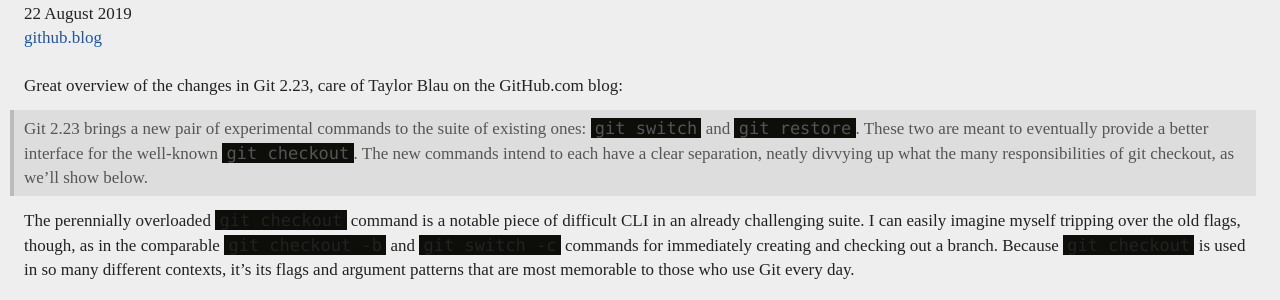
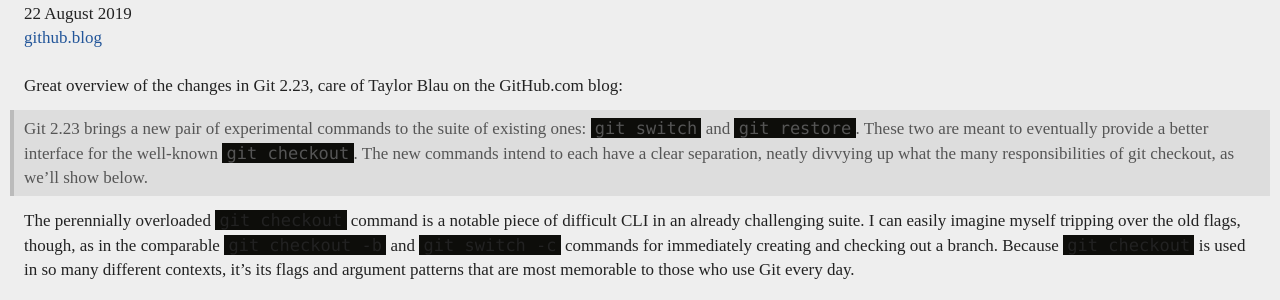
Before and after one commit to karlstolley/stolley.dev, a Jekyll site: the page built from index.md, in a window 1280 px wide. Shown: the part 965-1265 px from the top of the page. Built offline with Jekyll 4.4.1, drawn with Linux system fonts in a browser that asks for light colours; some web fonts are replaced.

Commit message:
Improve righthand presentation on blockquotes

```diff
--- a/assets/css/screen.css
+++ b/assets/css/screen.css
@@ -76,8 +76,8 @@
 blockquote p {
   border-left: 4px solid #BBB;
   background: #DDD;
-  margin-left: -14px;
-  padding: 6px 0 6px 10px;
+  margin: 0 -14px;
+  padding: 6px 4px 6px 10px;
 }
 
 #header,
```
